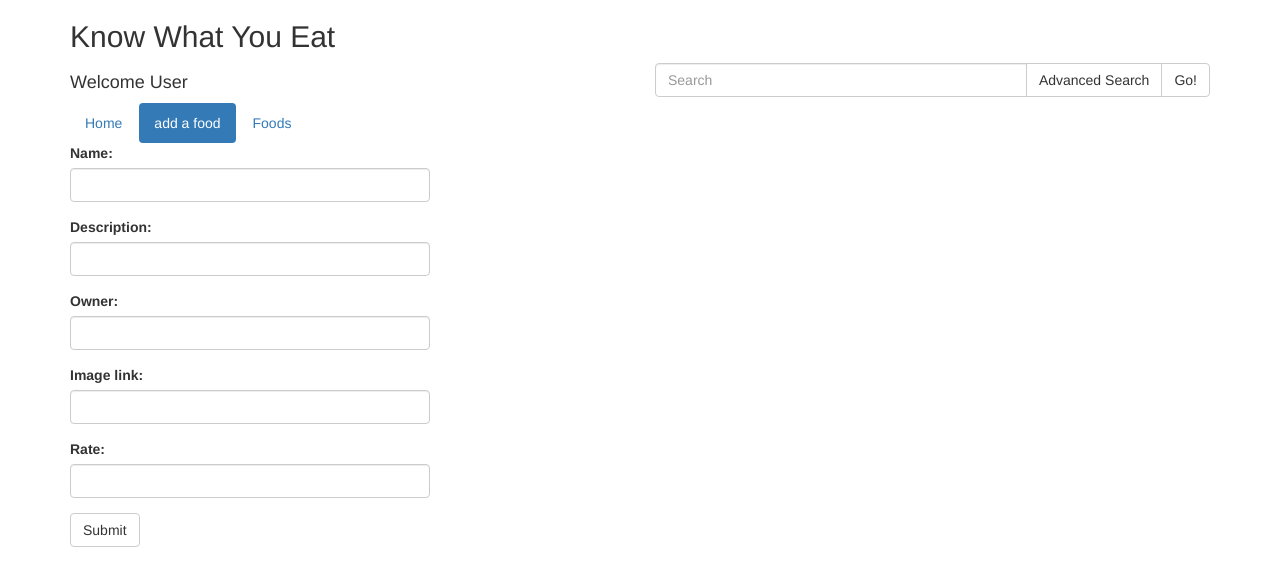
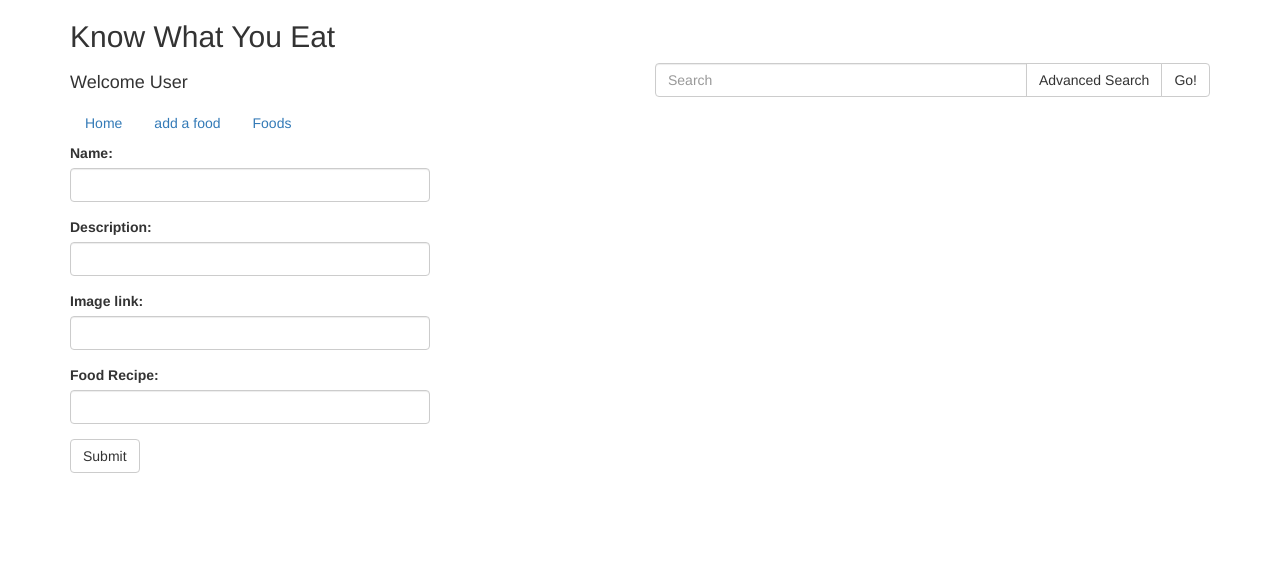
Before and after one commit to bounswe/bounswe2016group4, a Django app: page /add_food/ in a window 1280 px wide. Shown: the top 586 px of the page. Run offline with Django 3.2, Linux system fonts and the light colour scheme; some libraries are stand-ins or nearby versions.

Commit message:
navigation bar template, add food fields changed

```diff
--- a/kwueBackend/kwue/templates/kwue/add_food.html
+++ b/kwueBackend/kwue/templates/kwue/add_food.html
@@ -12,29 +12,9 @@
                 <h2>Know What You Eat</h2>
             </div>
         </div>
-        <div class="row">
-            <div class="col-md-6">
-                <h4>Welcome User</h4>
-            </div>
-            <div class="col-md-6">
-                <div class="input-group">
-                  <input name="search" type="text" class="form-control" placeholder="Search">
-                  <span class="input-group-btn">
-                    <a href="#" class="btn btn-default adv-search" type="button">Advanced Search</a>
-                    <a href="#" class="btn btn-default" type="button" value="Submit">Go!</a>
-                  </span>
-                </div>
-            </div>
-        </div>
-        <div class="row">
-            <div class="col-md-12">
-                <ul class="nav nav-pills">
-                  <li role="presentation"><a href="{% url 'home' %}">Home</a></li>
-                  <li role="presentation" class="active"><a href="{% url 'add_food' %}">add a food</a></li>
-                  <li role="presentation"><a href="{% url 'get_food' %}">Foods</a></li>
-                </ul>
-            </div>
-        </div>
+
+        {% include "./navigation_bar.html" %}
+
         <div class="row">
             <div class="col-md-4">
                 <form action="{% url 'add_food' %}" method="post">{% csrf_token %}
@@ -47,16 +27,15 @@
                     <input type="text" class="form-control" id="food_description" name="food_description">
                   </div>
                   <div class="form-group">
-                    <label for="food_owner">Owner:</label>
-                    <input type="text" class="form-control" id="food_owner" name="food_description">
-                  </div>
-                  <div class="form-group">
                     <label for="food_image">Image link:</label>
                     <input type="text" class="form-control" id="food_image" name="food_image">
                   </div>
                   <div class="form-group">
-                    <label for="food_owner">Rate:</label>
-                    <input type="number" class="form-control" id="food_rate" name="food_rate">
+                    <label for="food_recipe">Food Recipe:</label>
+                    <input type="text" class="form-control" id="food_recipe" name="food_recipe">
+                  </div>
+                  <div class="form-group">
+                    <input type="hidden" class="form-control" id="food_owner" name="food_owner" value="1">
                   </div>
                   <button type="submit" class="btn btn-default">Submit</button>
                 </form>
--- /dev/null
+++ b/kwueBackend/kwue/templates/kwue/navigation_bar.html
@@ -0,0 +1,23 @@
+<div class="row">
+    <div class="col-md-6">
+        <h4>Welcome User</h4>
+    </div>
+    <div class="col-md-6">
+        <div class="input-group">
+          <input name="search" type="text" class="form-control" placeholder="Search">
+          <span class="input-group-btn">
+            <a href="#" class="btn btn-default adv-search" type="button">Advanced Search</a>
+            <a href="#" class="btn btn-default" type="button" value="Submit">Go!</a>
+          </span>
+        </div>
+    </div>
+</div>
+<div class="row">
+    <div class="col-md-12">
+        <ul class="nav nav-pills">
+          <li role="presentation"><a href="{% url 'home' %}">Home</a></li>
+          <li role="presentation"><a href="{% url 'add_food' %}">add a food</a></li>
+          <li role="presentation"><a href="{% url 'get_food' %}">Foods</a></li>
+        </ul>
+    </div>
+</div>
```
Also changed, not shown: kwueBackend/kwue/templates/kwue/home.html (+3 -23 lines).
